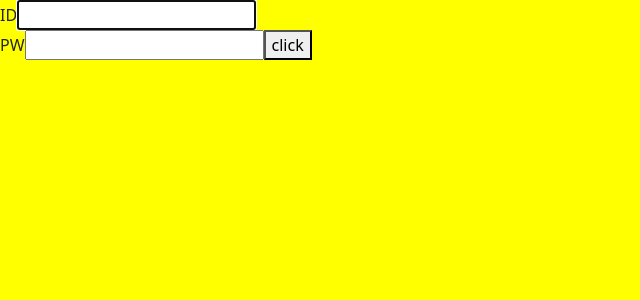
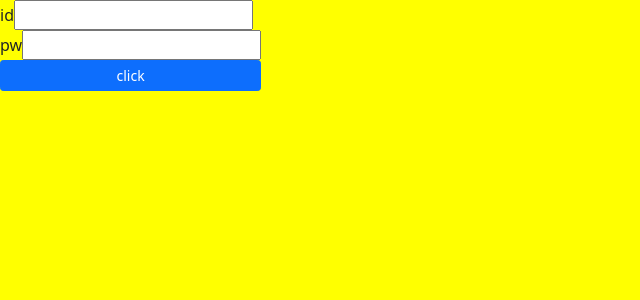
Before and after one commit to Ahn-GiHwan/MSW-react-hook-form, a React app: page / in a window 1280 px wide. Shown: the top 300 px of the page, without its empty margins (0-640 px from the left). Built offline with nearby package versions, Linux system fonts and the light colour scheme.

Commit message:
feat: change basic form to react-hook-form

```diff
--- a/src/components/Login.jsx
+++ b/src/components/Login.jsx
@@ -1,39 +1,49 @@
 import axios from "axios";
-import React, { useEffect, useRef } from "react";
+import React from "react";
+import { useForm } from "react-hook-form";
+import { Button, Form } from "reactstrap";
+import ErroText from "./ErroText";
 
 const Login = () => {
-  const idRef = useRef(null);
-  const pwRef = useRef(null);
+  const {
+    register,
+    handleSubmit,
+    formState: { errors },
+  } = useForm();
 
-  useEffect(() => {
-    idRef.current.focus();
-  });
+  const fetchLogin = async (info) => {
+    const { data } = await axios.post("/login", info);
+    if (data.result) alert(data.text);
+    else alert(data.text);
+  };
 
-  const fetchLogin = async (e) => {
-    const id = idRef.current.value;
-    const pw = pwRef.current.value;
-    e.preventDefault();
-    if (!id) {
-      alert("id!!");
-      idRef.current.focus();
-    } else if (!pw) {
-      alert("pw!!");
-      pwRef.current.focus();
-    } else {
-      const { data } = await axios.post("/login", { id, pw });
-      if (data.result) alert(data.text);
-      else alert(data.text);
-    }
-  };
   return (
-    <form onSubmit={fetchLogin}>
-      <label for="id">ID</label>
-      <input id="id" ref={idRef} />
+    <Form onSubmit={handleSubmit(fetchLogin)}>
+      <label for="id">id</label>
+      <input
+        type="text"
+        id="id"
+        name="id"
+        innerRef="id"
+        {...register("id", { required: true })}
+      />
+      {errors.id?.type === "required" && <ErroText name="id" type="required" />}
       <br />
-      <label for="pw">PW</label>
-      <input id="pw" type="password" ref={pwRef} />
-      <button type="submit">click</button>
-    </form>
+      <label for="pw">pw</label>
+      <input
+        type="password"
+        id="pw"
+        {...register("pw", { required: true, minLength: 8 })}
+      />
+      {errors.pw?.type === "required" && <ErroText name="pw" type="required" />}
+      {errors.pw?.type === "minLength" && (
+        <ErroText name="pw" type="minLength" valid={8} />
+      )}
+      <br />
+      <Button color="primary" size="sm" block type="submit">
+        click
+      </Button>
+    </Form>
   );
 };
 
```
